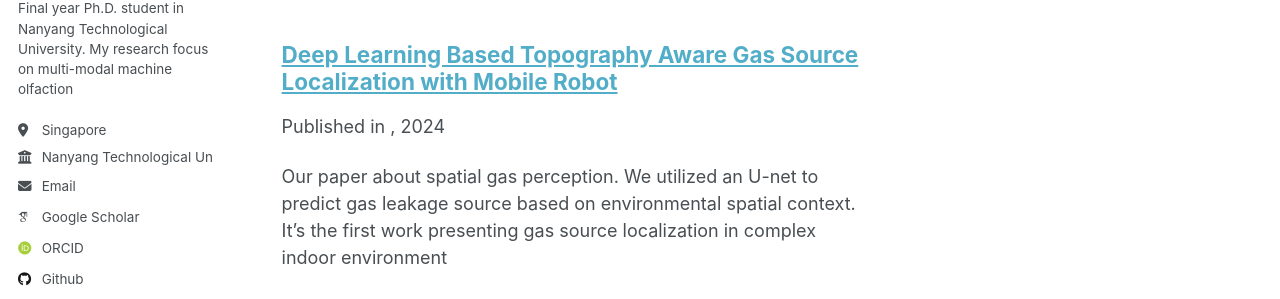
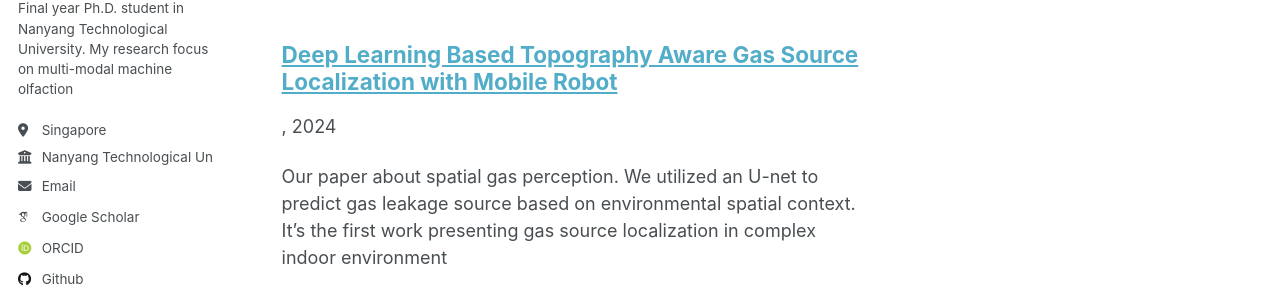
Before and after one commit to CHTiansweet/CHTian, a Jekyll site: the page built from _pages/publications.html, in a window 1280 px wide and 1134 px high. Shown: the part 328-627 px from the top of the window. Built offline with Jekyll 4.4.1, drawn with Linux system fonts in a browser that asks for light colours; some web fonts are replaced.

Commit message:
Update archive-single.html

```diff
--- a/_includes/archive-single.html
+++ b/_includes/archive-single.html
@@ -41,7 +41,12 @@
         {% if post.collection == 'teaching' %}
           <p> {{ post.type }}, <i>{{ post.venue }}</i>, {{ post.date | default: "1900-01-01" | date: "%Y" }} </p>
         {% elsif post.collection == 'publications' %}
-          <p>Published in <i>{{ post.venue }}</i>, {{ post.date | default: "1900-01-01" | date: "%Y" }} </p>
+          {% if post.venue or post.date %}
+            <p>
+            {% if post.venue %}Published in <i>{{ post.venue }}</i>{% endif %}
+            {% if post.date %}, {{ post.date | date: "%Y" }}{% endif %}
+            </p>
+          {% endif %}
         {% elsif post.date %}
          <p class="page__date"><strong><i class="fa fa-fw fa-calendar" aria-hidden="true"></i> {{ site.data.ui-text[site.locale].date_label | default: "Published:" }}</strong> <time datetime="{{ post.date | default: "1900-01-01" | date_to_xmlschema }}">{{ post.date | default: "1900-01-01" | date: "%B %d, %Y" }}</time></p>
         {% endif %}
```
